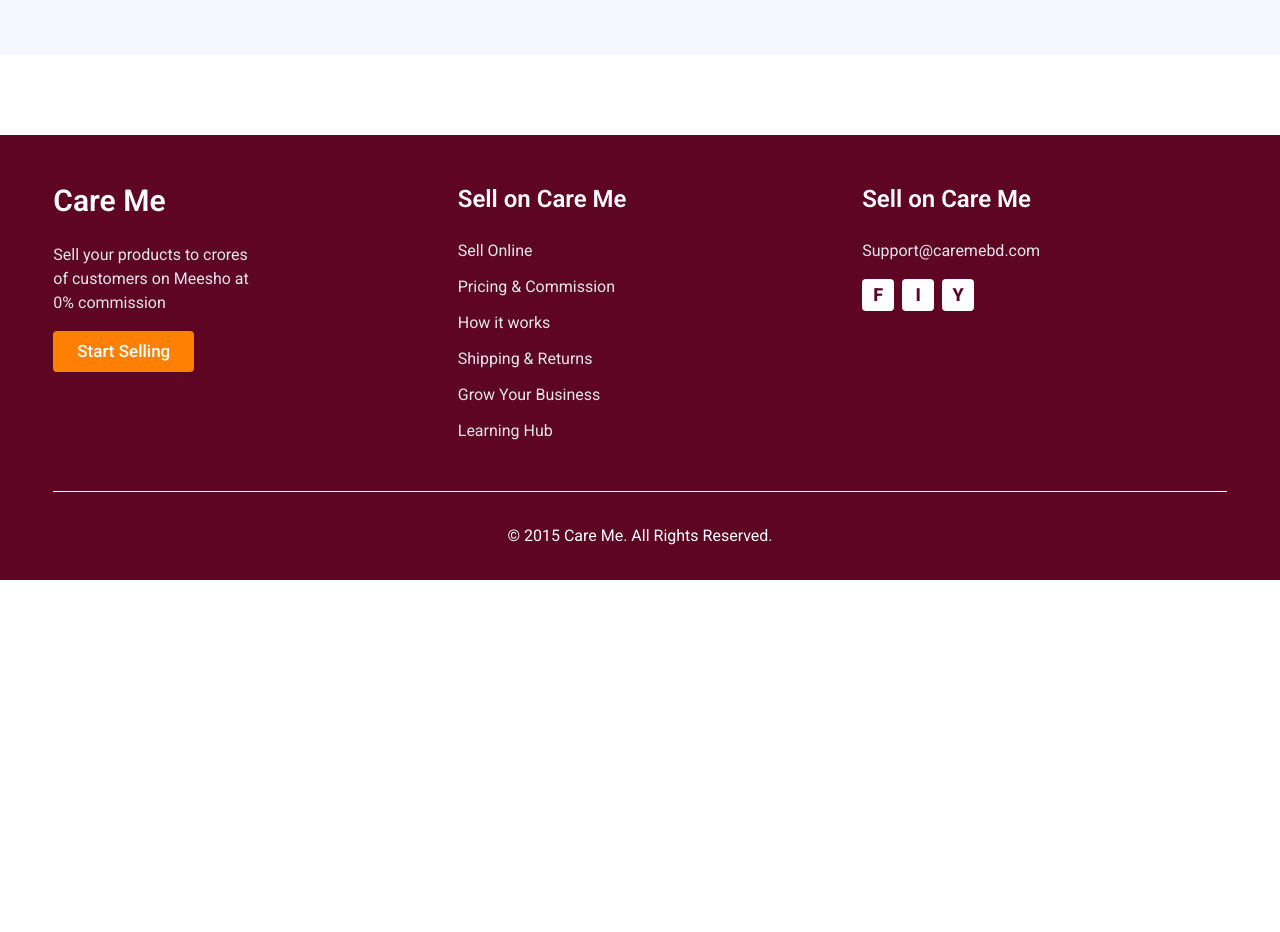
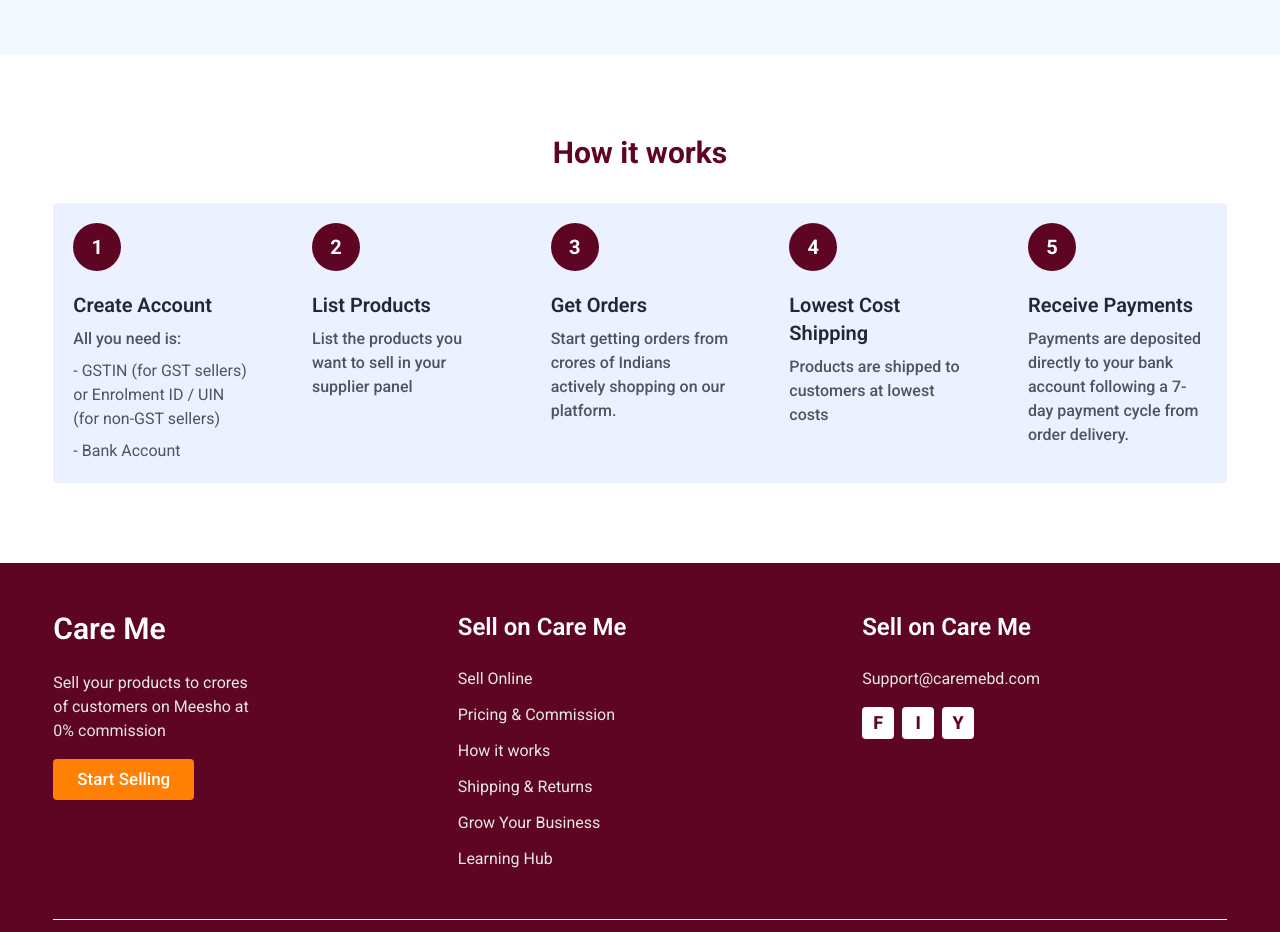
Before and after one commit to jahidhasan6676/fortune-tech-frontend-task, a React (Vite) app: page / in a window 1280 px wide. Shown: the part 2004-2936 px from the top of the page. Before the commit the page ends 2584 px from the top, so only its background shows below. Built offline with nearby package versions, Linux system fonts and the light colour scheme.

Commit message:
Add responsive 'How it Works' section with step-by-step UI

```diff
--- /dev/null
+++ b/src/components/home/Test.jsx
@@ -0,0 +1,82 @@
+import React from 'react';
+
+const Test = () => {
+  return (
+    <div className="max-w-4xl mx-auto px-4 py-8">
+      <h1 className="text-3xl font-bold mb-8">How it works</h1>
+
+      <div className="space-y-8">
+        {/* Step 1 */}
+        <div className="flex items-start">
+          <div className="flex-shrink-0 mr-6 relative">
+            <div className="w-12 h-12 rounded-full bg-gray-200 flex items-center justify-center text-xl font-bold border-r-2 border-gray-300 pr-2">
+              1
+            </div>
+          </div>
+          <div>
+            <h2 className="text-xl font-semibold mb-2">Create Account</h2>
+            <p className="mb-2">All you need is:</p>
+            <ul className="list-disc pl-5 space-y-1">
+              <li>GSTIN (for GST sellers) or Enrolment ID / UIN (for non-GST sellers)</li>
+              <li>Bank Account</li>
+            </ul>
+          </div>
+        </div>
+
+        {/* Step 2 */}
+        <div className="flex items-start">
+          <div className="flex-shrink-0 mr-6 relative">
+            <div className="w-12 h-12 rounded-full bg-gray-200 flex items-center justify-center text-xl font-bold border-r-2 border-gray-300 pr-2">
+              2
+            </div>
+          </div>
+          <div>
+            <h2 className="text-xl font-semibold mb-2">List Products</h2>
+            <p>List the products you want to sell in your supplier panel</p>
+          </div>
+        </div>
+
+        {/* Step 3 */}
+        <div className="flex items-start">
+          <div className="flex-shrink-0 mr-6 relative">
+            <div className="w-12 h-12 rounded-full bg-gray-200 flex items-center justify-center text-xl font-bold border-r-2 border-gray-300 pr-2">
+              3
+            </div>
+          </div>
+          <div>
+            <h2 className="text-xl font-semibold mb-2">Get Orders</h2>
+            <p>Start getting orders from crores of Indians actively shopping on our platform.</p>
+          </div>
+        </div>
+
+        {/* Step 4 */}
+        <div className="flex items-start">
+          <div className="flex-shrink-0 mr-6 relative">
+            <div className="w-12 h-12 rounded-full bg-gray-200 flex items-center justify-center text-xl font-bold border-r-2 border-gray-300 pr-2">
+              4
+            </div>
+          </div>
+          <div>
+            <h2 className="text-xl font-semibold mb-2">Lowest Cost Shipping</h2>
+            <p>Products are shipped to customers at lowest costs</p>
+          </div>
+        </div>
+
+        {/* Step 5 */}
+        <div className="flex items-start">
+          <div className="flex-shrink-0 mr-6 relative">
+            <div className="w-12 h-12 rounded-full bg-gray-200 flex items-center justify-center text-xl font-bold border-r-2 border-gray-300 pr-2">
+              5
+            </div>
+          </div>
+          <div>
+            <h2 className="text-xl font-semibold mb-2">Receive Payments</h2>
+            <p>Payments are deposited directly to your bank account following a 7-day payment cycle from order delivery.</p>
+          </div>
+        </div>
+      </div>
+    </div>
+  );
+};
+
+export default Test;
--- /dev/null
+++ b/src/components/home/WorksSection.jsx
@@ -0,0 +1,72 @@
+import React from 'react';
+import { FaUserPlus, FaListUl, FaShoppingBag, FaTruck, FaMoneyBillWave } from 'react-icons/fa';
+
+const WorksSection = () => {
+  const steps = [
+    {
+      number: '1',
+      icon: <FaUserPlus className="text-white text-xl" />,
+      title: 'Create Account',
+      details: [
+        'All you need is:',
+        '- GSTIN (for GST sellers) or Enrolment ID / UIN (for non-GST sellers)',
+        '- Bank Account'
+      ]
+    },
+    {
+      number: '2',
+      icon: <FaListUl className="text-white text-xl" />,
+      title: 'List Products',
+      details: ['List the products you want to sell in your supplier panel']
+    },
+    {
+      number: '3',
+      icon: <FaShoppingBag className="text-white text-xl" />,
+      title: 'Get Orders',
+      details: ['Start getting orders from crores of Indians actively shopping on our platform.']
+    },
+    {
+      number: '4',
+      icon: <FaTruck className="text-white text-xl" />,
+      title: 'Lowest Cost Shipping',
+      details: ['Products are shipped to customers at lowest costs']
+    },
+    {
+      number: '5',
+      icon: <FaMoneyBillWave className="text-white text-xl" />,
+      title: 'Receive Payments',
+      details: ['Payments are deposited directly to your bank account following a 7-day payment cycle from order delivery.']
+    }
+  ];
+
+  return (
+    <div className="w-11/12 mx-auto mb-20 ">
+        <h1 className="text-2xl lg:text-3xl font-bold text-center text-[#5e0523] mb-8">How it works</h1>
+
+        <div className="bg-[#ecf1ff] rounded-sm grid grid-cols-1 sm:grid-cols-2 md:grid-cols-4 lg:grid-cols-5 gap-5">
+          {steps.map((step, index) => (
+            <div key={index} className="p-5">
+              <div className="mb-5">
+                <div className="bg-[#5e0523]  rounded-full w-12 h-12 flex items-center justify-center">
+                  <span className=" text-white font-bold text-xl">{step.number}</span>
+
+                </div>
+
+              </div>
+
+              <div className="flex-1 ">
+                <h2 className="text-xl font-semibold text-gray-800 mb-2">{step.title}</h2>
+                <ul className="space-y-2 text-gray-600">
+                  {step.details.map((detail, i) => (
+                    <li key={i} className={i === 0 ? 'font-medium' : ''}>{detail}</li>
+                  ))}
+                </ul>
+              </div>
+            </div>
+          ))}
+        </div>
+    </div>
+  );
+};
+
+export default WorksSection;
--- a/src/components/navbar/Navbar.jsx
+++ b/src/components/navbar/Navbar.jsx
@@ -58,7 +58,7 @@
           isMenuOpen ? "translate-x-0" : "translate-x-full"
         } transition-transform duration-300 ease-in-out z-50 lg:hidden border-l border-gray-200`}
       >
-        <div className="flex justify-between items-center px-4 py-[38px] border-b border-gray-200">
+        <div className="flex justify-between items-center px-4 py-[30px] border-b border-gray-200">
           <span className="text-xl text-[#450000]">Menu</span>
           <button
             onClick={() => setIsMenuOpen(false)}
--- a/src/pages/Home.jsx
+++ b/src/pages/Home.jsx
@@ -4,6 +4,8 @@
 import SuppliersLoveSection from '../components/home/SuppliersLoveSection';
 import PopularCategoriesSection from '../components/home/PopularCategoriesSection';
 import SupportSection from '../components/home/SupportSection';
+import WorksSection from '../components/home/WorksSection';
+//import Test from "../components/home/Test";
 
 const Home = () => {
     return (
@@ -13,6 +15,8 @@
             <SuppliersLoveSection/>
             <PopularCategoriesSection/>
             <SupportSection/>
+            <WorksSection/>
+            {/* <Test/> */}
         </div>
     );
 };
```
